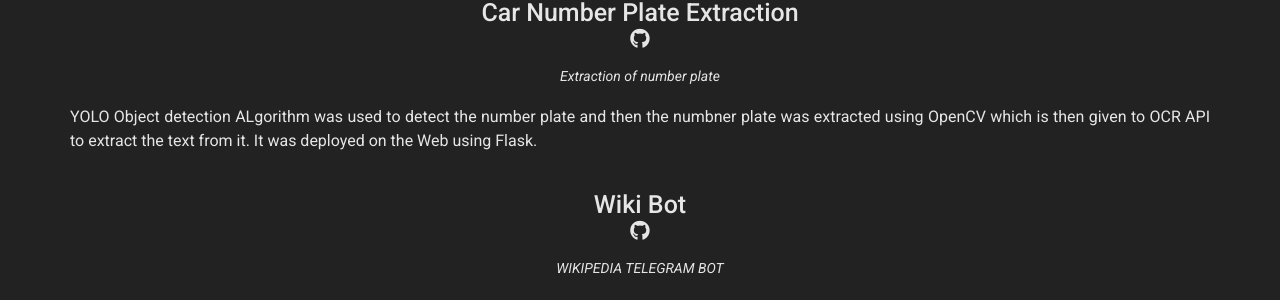
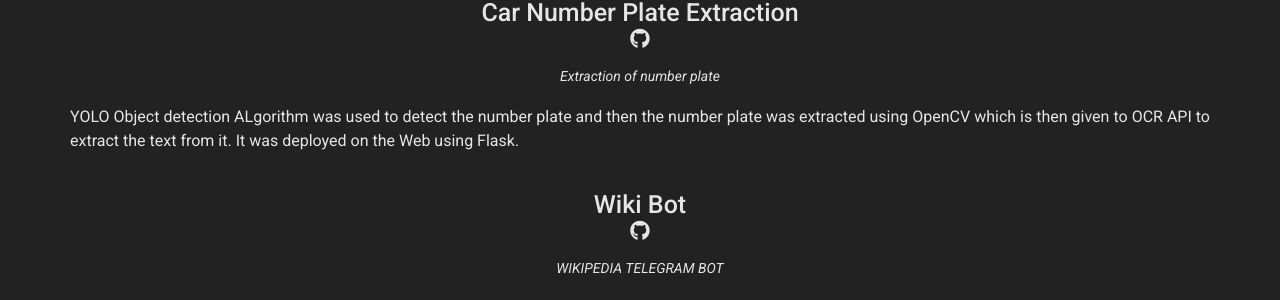
Before and after one commit to rjn01/rjn01.github.io, a Jekyll site: the page built from index.md, in a window 1280 px wide and 900 px high, scrolled down 1359 px. Shown: the part 153-453 px from the top of the window. Built offline with Jekyll 4.4.1, drawn with Linux system fonts in a browser that asks for light colours; nearby versions of some CDN libraries.

Commit message:
Corrected Typo

```diff
--- a/_data/projects.yml
+++ b/_data/projects.yml
@@ -5,7 +5,7 @@
   quote: >
     Extraction of number plate
   description: | # this will include new lines to allow paragraphs
-    YOLO Object detection ALgorithm was used to detect the number plate and then the numbner plate was extracted using OpenCV which is then given to OCR API to extract the text from it. It was deployed on the Web using Flask.
+    YOLO Object detection ALgorithm was used to detect the number plate and then the number plate was extracted using OpenCV which is then given to OCR API to extract the text from it. It was deployed on the Web using Flask.
 
 # Project template
 - layout: top-middle
```
